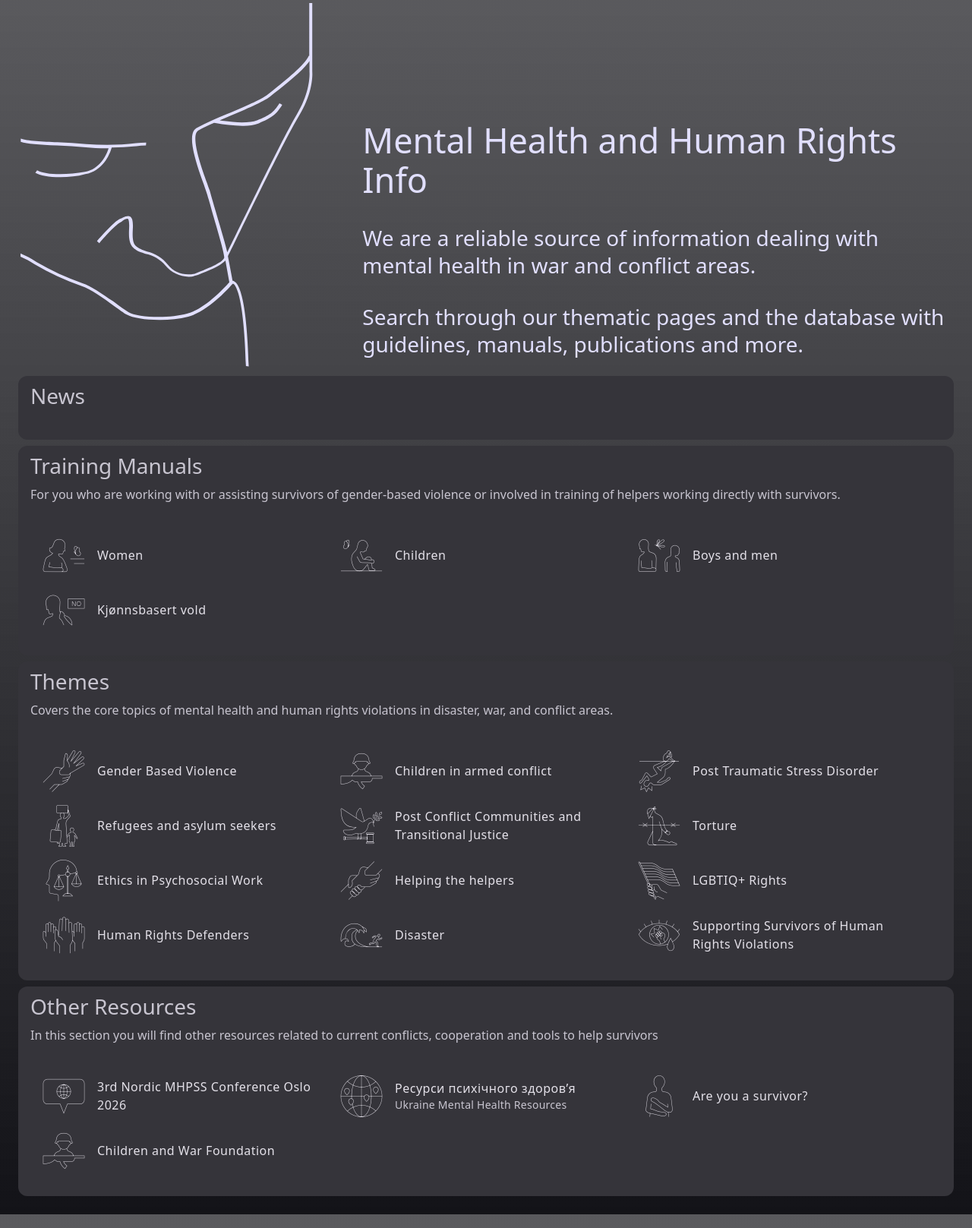
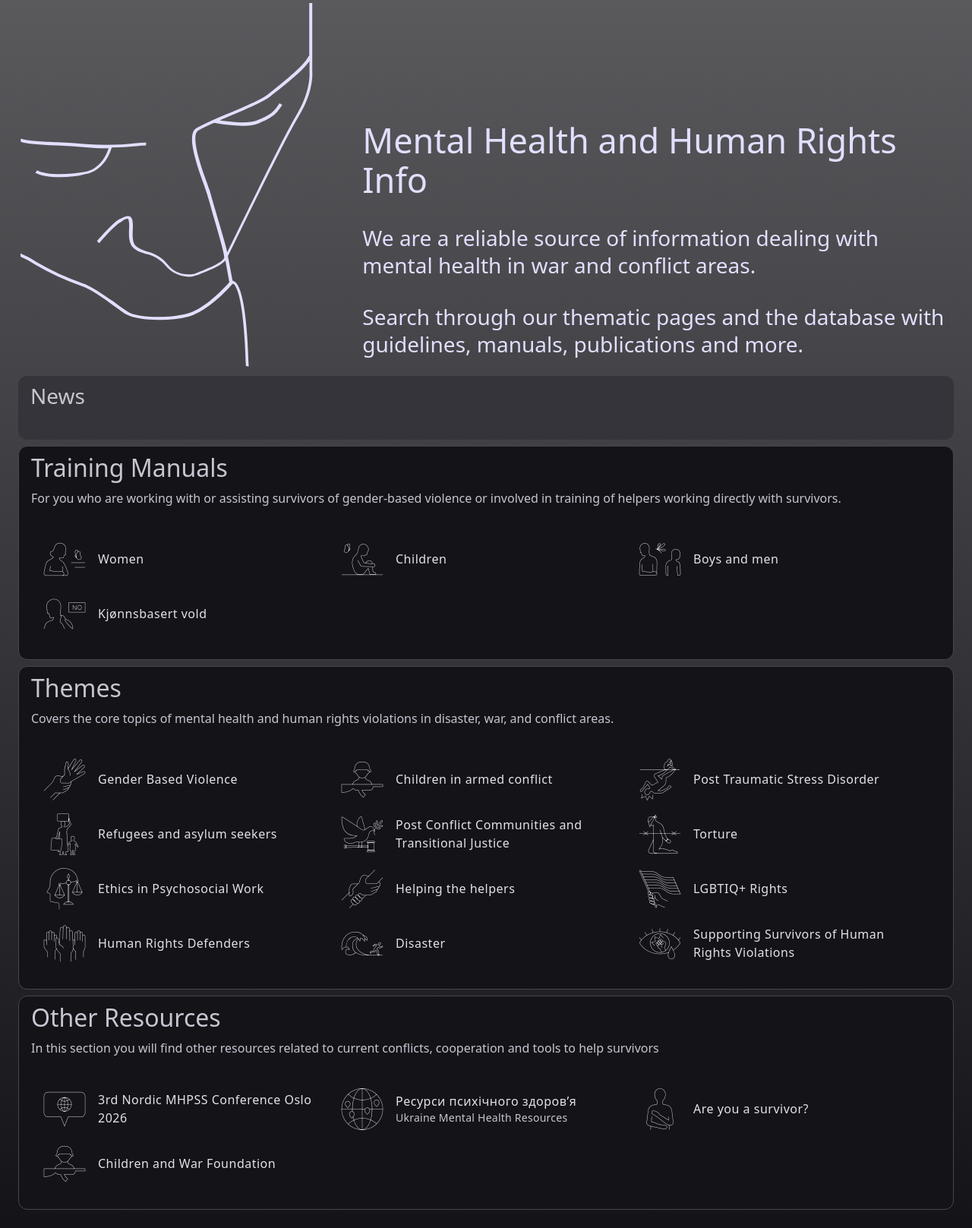
Before and after one commit to henkpb/hhri, a Jekyll site: the page built from index.md, in a window 1280 px wide. Shown: the whole page at 76% size. Built offline with Jekyll 4.4.1, drawn with Linux system fonts in a browser that asks for light colours; some web fonts are replaced.

Commit message:
Update home.html

```diff
--- a/_layouts/home.html
+++ b/_layouts/home.html
@@ -61,8 +61,8 @@
           </div>
         </div>
 
-        <div class="micl-card-filled">
-          <div class="micl-card__headline-m">
+        <div class="micl-card-outlined">
+          <div class="micl-card__headline-l">
             <h2>Training Manuals</h2>
           </div>
           <p class="micl-card__subhead">For you who are working with or assisting survivors of gender-based violence or involved in training of helpers working directly with survivors.</p>
@@ -104,8 +104,8 @@
           </div>
         </div>
 
-        <div class="micl-card-filled">
-          <div class="micl-card__headline-m">
+        <div class="micl-card-outlined">
+          <div class="micl-card__headline-l">
             <h2>Themes</h2>
           </div>
           <p class="micl-card__subhead">Covers the core topics of mental health and human rights violations in disaster, war, and conflict areas.</p>
@@ -211,8 +211,8 @@
           </div>
         </div>
 
-        <div class="micl-card-filled">
-          <div class="micl-card__headline-m">
+        <div class="micl-card-outlined">
+          <div class="micl-card__headline-l">
             <h2>Other Resources</h2>
           </div>
           <p class="micl-card__subhead">In this section you will find other resources related to current conflicts, cooperation and tools to help survivors</p>
```
